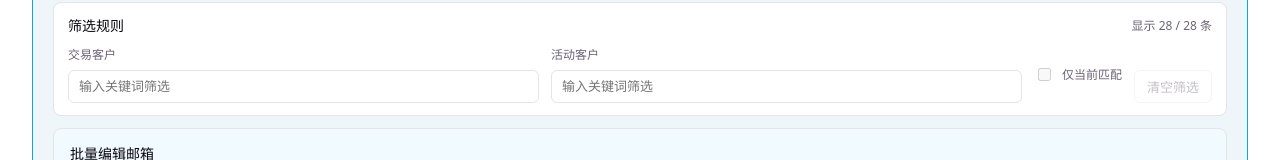
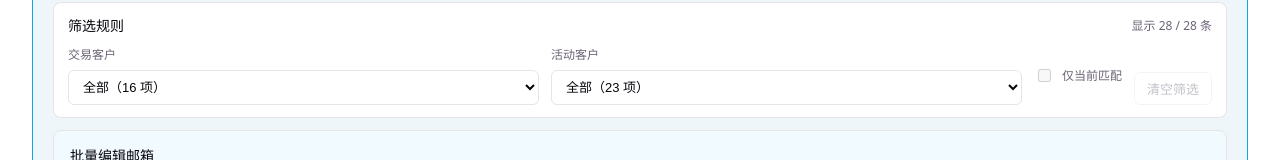
Before and after one commit to Bobo5957/turkey-cn-generator, a React (Vite) app: page / in a window 1280 px wide. Shown: the part 882-1042 px from the top of the page. Built offline with nearby package versions, Linux system fonts and the light colour scheme.

Commit message:
收件人筛选改为下拉点选

```diff
--- a/src/App.css
+++ b/src/App.css
@@ -758,6 +758,15 @@
   color: var(--text-muted);
 }
 
+.contact-filter-form select {
+  font-size: 13px;
+  padding: 8px 10px;
+  border: 1px solid var(--border);
+  border-radius: 6px;
+  background: var(--bg);
+  color: var(--text-h);
+}
+
 .contact-filter-form input[type='text'] {
   font-size: 13px;
   padding: 8px 10px;
--- a/src/components/ContactConfig.tsx
+++ b/src/components/ContactConfig.tsx
@@ -102,18 +102,33 @@ export function ContactConfig({
   const isEditing = mode === 'edit'
   const visibleContacts = isEditing ? draft : contacts
 
+  const traderOptions = useMemo(() => {
+    const values = new Set<string>()
+    for (const contact of visibleContacts) {
+      const value = contact.交易客户.trim()
+      if (value) values.add(value)
+    }
+    return Array.from(values).sort((a, b) => a.localeCompare(b))
+  }, [visibleContacts])
+
+  const activityOptions = useMemo(() => {
+    const values = new Set<string>()
+    for (const contact of visibleContacts) {
+      const value = contact.活动客户.trim()
+      if (value) values.add(value)
+    }
+    return Array.from(values).sort((a, b) => a.localeCompare(b))
+  }, [visibleContacts])
+
   const filteredContacts = useMemo(() => {
-    const traderQuery = filterTrader.trim().toLowerCase()
-    const activityQuery = filterActivity.trim().toLowerCase()
-
     return visibleContacts.filter((contact) => {
       if (filterOnlyMatched && !matchedContactIds.has(contact.id)) {
         return false
       }
-      if (traderQuery && !contact.交易客户.toLowerCase().includes(traderQuery)) {
+      if (filterTrader && contact.交易客户.trim() !== filterTrader) {
         return false
       }
-      if (activityQuery && !contact.活动客户.toLowerCase().includes(activityQuery)) {
+      if (filterActivity && contact.活动客户.trim() !== filterActivity) {
         return false
       }
       return true
@@ -127,9 +142,7 @@ export function ContactConfig({
   ])
 
   const hasActiveFilters =
-    filterTrader.trim() !== '' ||
-    filterActivity.trim() !== '' ||
-    filterOnlyMatched
+    filterTrader !== '' || filterActivity !== '' || filterOnlyMatched
 
   const clearFilters = () => {
     setFilterTrader('')
@@ -240,21 +253,31 @@ export function ContactConfig({
         <div className="contact-filter-form">
           <label>
             交易客户
-            <input
-              type="text"
+            <select
               value={filterTrader}
               onChange={(e) => setFilterTrader(e.target.value)}
-              placeholder="输入关键词筛选"
-            />
+            >
+              <option value="">全部（{traderOptions.length} 项）</option>
+              {traderOptions.map((option) => (
+                <option key={option} value={option}>
+                  {option}
+                </option>
+              ))}
+            </select>
           </label>
           <label>
             活动客户
-            <input
-              type="text"
+            <select
               value={filterActivity}
               onChange={(e) => setFilterActivity(e.target.value)}
-              placeholder="输入关键词筛选"
-            />
+            >
+              <option value="">全部（{activityOptions.length} 项）</option>
+              {activityOptions.map((option) => (
+                <option key={option} value={option}>
+                  {option}
+                </option>
+              ))}
+            </select>
           </label>
           <label className="contact-filter-checkbox">
             <input
```
